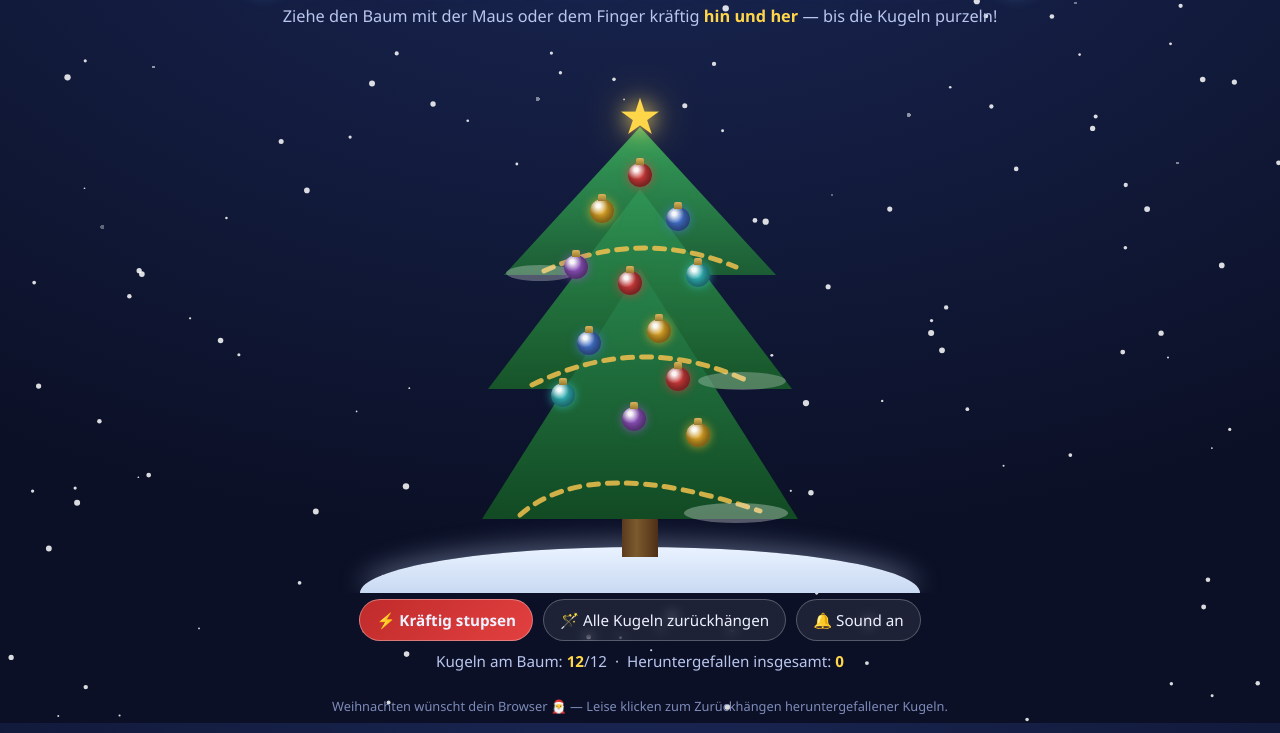
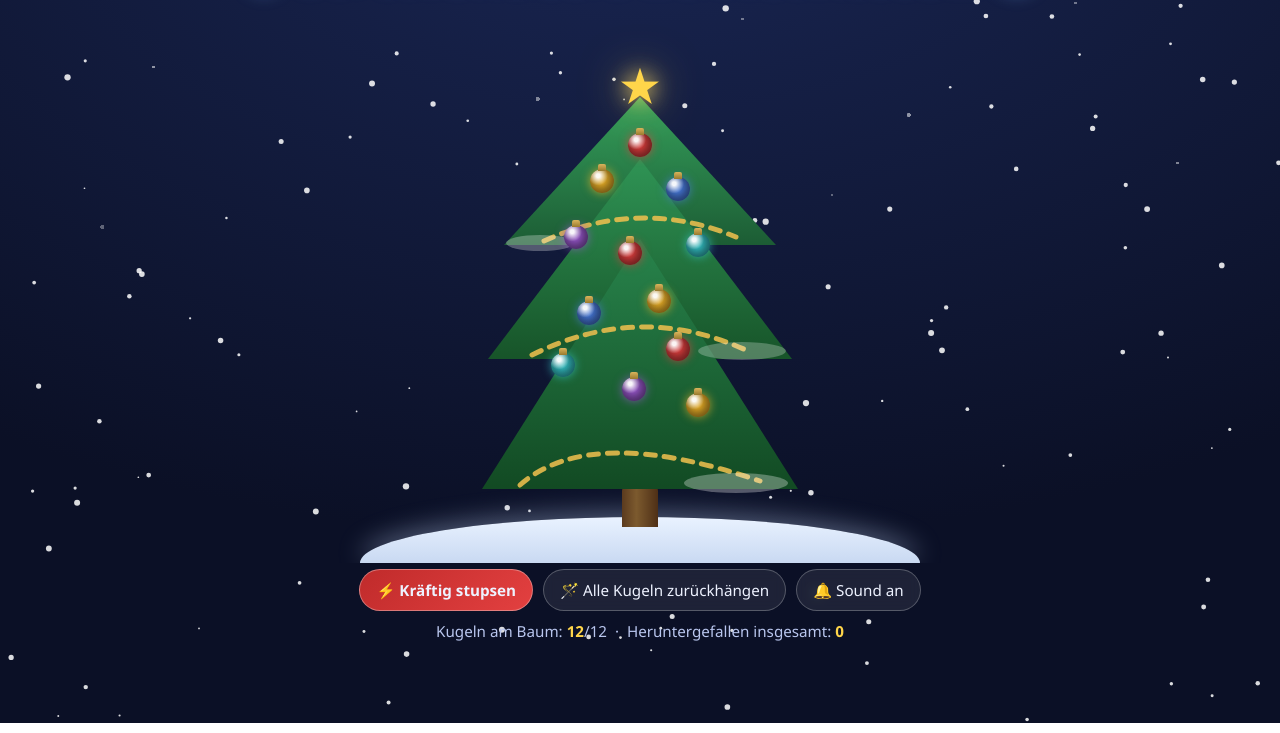
Before and after one commit to csteinin/christmastreeshaker, a plain HTML site: page index.html in a window 1280 px wide. Shown: the part 77-810 px from the top of the page. Drawn offline with Linux system fonts and the light colour scheme.

Commit message:
Remove footer from index.html
Removed footer text about browser wishes and interaction.

```diff
--- a/index.html
+++ b/index.html
@@ -212,7 +212,6 @@
 
 <header>
   <h1>🎄 Der schüttelbare Weihnachtsbaum 🎁</h1>
-  <p id="hint">Ziehe den Baum mit der Maus oder dem Finger kräftig <b>hin und her</b> — bis die Kugeln purzeln!</p>
 </header>
 
 <div id="fitwrap"><div id="fit">
@@ -257,8 +256,6 @@
 </div>
 
 <div id="counter">Kugeln am Baum: <b id="onTree">12</b>/12 &nbsp;·&nbsp; Heruntergefallen insgesamt: <b id="fallen">0</b></div>
-
-<footer>Weihnachten wünscht dein Browser 🎅 — Leise klicken zum Zurückhängen heruntergefallener Kugeln.</footer>
 
 <script>
 (() => {
```
